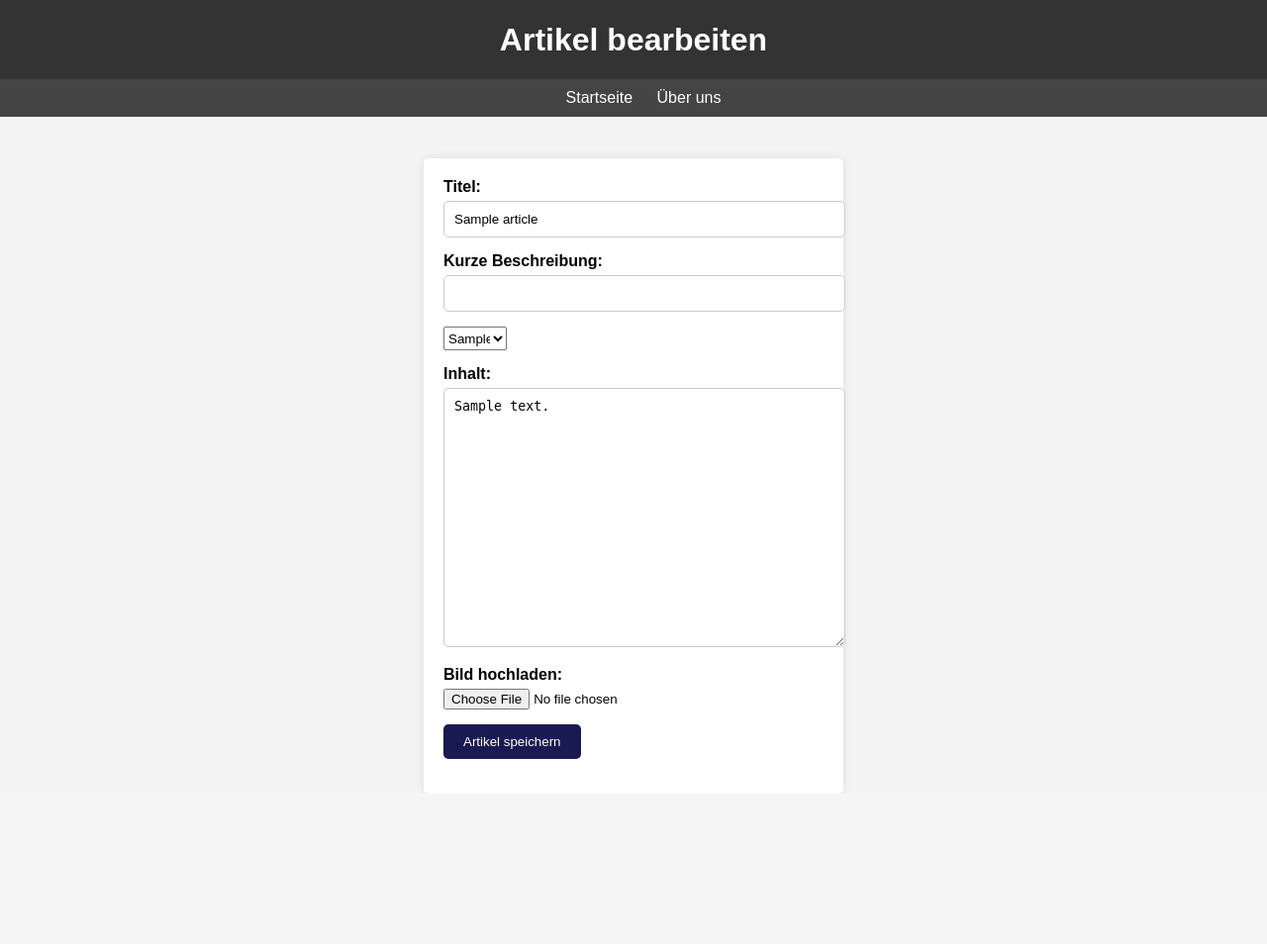
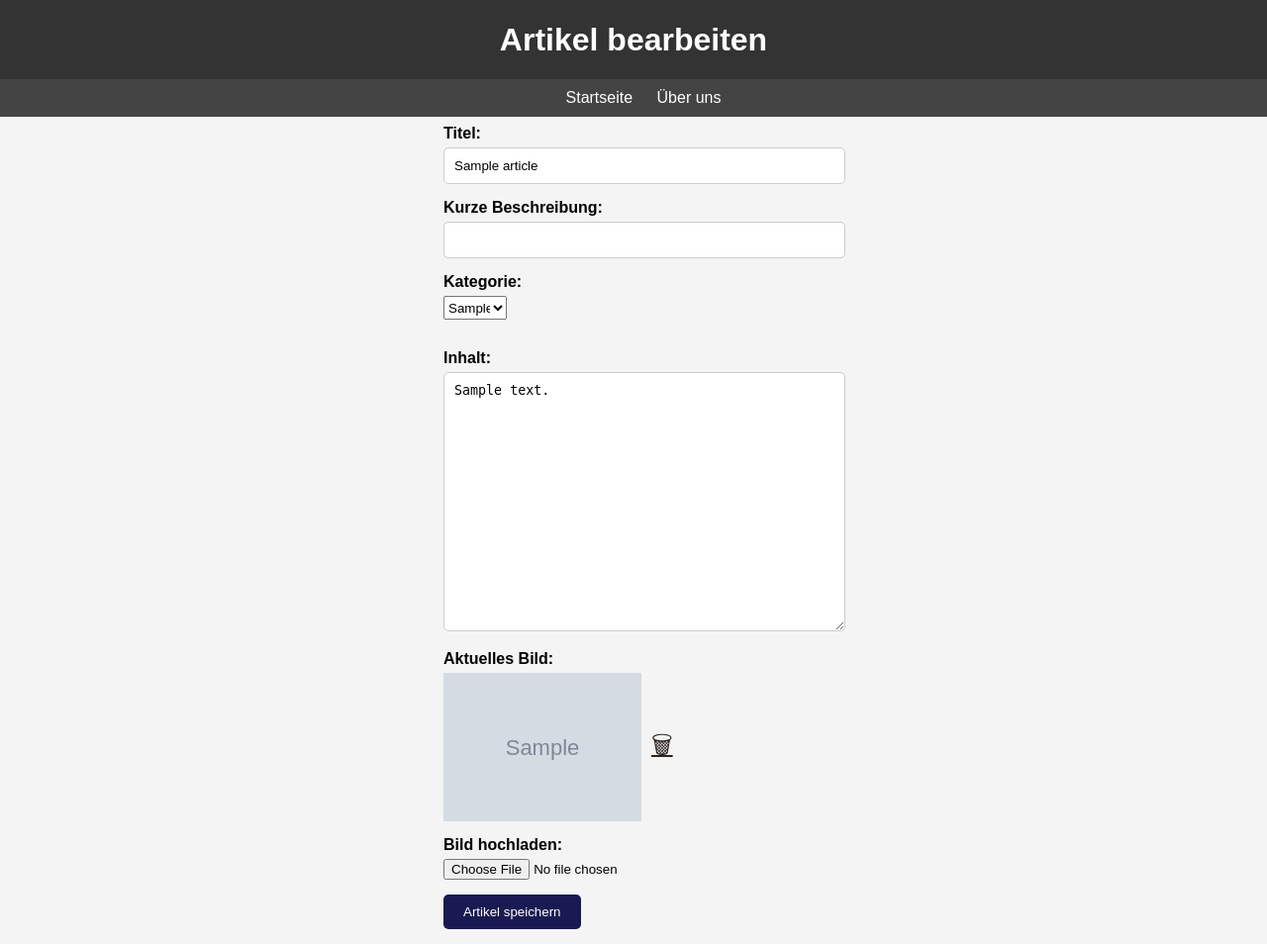
Before and after one commit to FabianGRD/WebDev, a PHP site: page /editArticle.php?id=1 in a window 1280 px wide. Shown: the whole page at 99% size. Before the commit the page ends 767 px from the top, so only its background shows below. Run offline with PHP 8.4, Linux system fonts and the light colour scheme; tables that the repository leaves empty or names only in its code hold one stand-in row (values such as "Sample post"); grey boxes marked "Sample" are stand-in pictures; data that the repository does not hold is empty.

Commit message:
edit and delete pictures of articles

```diff
--- a/Backend/saveNewArticle.php
+++ b/Backend/saveNewArticle.php
@@ -8,12 +8,8 @@ if ($_SERVER["REQUEST_METHOD"] == "POST") {
     $content = $conn->real_escape_string($_POST['content']);
     $imageUrl = null;
 
-    echo'test';
     if (isset($_FILES['image']) && $_FILES['image']['error'] == 0) {
         $targetDir = "../uploads/";
-        // if (!is_dir($targetDir)) {
-        //     mkdir($targetDir, 0777, true);
-        // }
 
         $targetFile = $targetDir . basename($_FILES['image']['name']);
         $imageFileType = strtolower(pathinfo($targetFile, PATHINFO_EXTENSION));
@@ -31,7 +27,6 @@ if ($_SERVER["REQUEST_METHOD"] == "POST") {
 
     if ($conn->query($sql) === TRUE) {
         header('Location: ../Frontend/index.php');
-        echo "". htmlspecialchars( basename( $_FILES["image"]["name"])) .
         exit();
     } else {
         echo "Error: " . $sql . "<br>" . $conn->error;
--- /dev/null
+++ b/Frontend/Style/editArticle.css
@@ -0,0 +1,21 @@
+.image-container {
+    display: flex;
+    align-items: center;
+}
+.image-container img {
+    max-width: 200px;
+    margin-right: 10px;
+    transition: filter 0.3s ease-in-out;
+}
+.delete-icon {
+    cursor: pointer;
+    color: rgb(43, 32, 32);
+    font-size: 24px;
+}
+.blurred {
+    filter: blur(5px);
+}
+.delete-icon-Active {
+    font-style: bolder;
+    font-size: 38px;
+}
--- a/Frontend/Style/newArticle.css
+++ b/Frontend/Style/newArticle.css
@@ -21,10 +21,8 @@ nav {
     background-color: #444;
     padding: 10px;
     text-align: center;
-    position: fixed;
-    width: 100vw;
+    width: 100%;
     top: 10vh;
-    z-index: 998;
 }
 nav a {
     color: #fff;
@@ -39,14 +37,12 @@ nav a:hover {
     justify-content: center;
     top: 20vh;
     width: 100vw;
-    margin-top: 10vh;
+    margin-top: 1vh;
+    background-color: #f4f4f4;
 }
 form {
-    background-color: #fff;
-    padding: 20px;
     width: 30vw;
     border-radius: 5px;
-    box-shadow: 0 0 10px rgba(0, 0, 0, 0.1);
 }
 form div {
     margin-bottom: 15px;
--- a/Frontend/editArticle.php
+++ b/Frontend/editArticle.php
@@ -4,7 +4,8 @@
     <meta charset="UTF-8">
     <meta name="viewport" content="width=device-width, initial-scale=1.0">
     <link rel="stylesheet" href="Style/newArticle.css">
-    <title>Neuen Artikel erstellen</title>
+    <link rel="stylesheet" href="Style/editArticle.css">
+    <title>Artikel bearbeiten</title>
 </head>
 <body>
     <header>
@@ -21,7 +22,7 @@
         require '../Backend/readArticleById.php';
     ?>
 
-    <form action="<?=' ../Backend/updateArticleById.php?id=' . $articleId. ' '?>" method="POST">
+    <form action="<?=' ../Backend/updateArticleById.php?id=' . $articleId. ' '?>" method="POST" enctype="multipart/form-data">
         <div>
             <label for="title">Titel:</label>
             <input type="text" id="title" name="title" value="<?= htmlspecialchars($article['title']) ?>" required>
@@ -30,6 +31,8 @@
             <label for="shortContent">Kurze Beschreibung:</label>
             <input type="text" id="shortContent" name="shortContent" value="<?= htmlspecialchars($article['shortContent']) ?>" required>
         </div>
+        <div>
+            <label for="category">Kategorie:</label>
             <select id="category" name="category" class="dropdown">
                 <option value="<?= htmlspecialchars($article['category']) ?>"><?= htmlspecialchars($article['category']) ?></option>
                 <option value="Standard News">Standard News</option>
@@ -38,15 +41,28 @@
                 <option value="Reviews">Reviews</option>
                 <option value="Hardware">Hardware</option>
             </select>
+        </div>
         <div>
             <label for="content">Inhalt:</label>
             <textarea id="content" class="content" name="content" rows="10" required><?= htmlspecialchars($article['content']) ?></textarea>
+        </div>
+        <div>
+            <label for="currentImage">Aktuelles Bild:</label>
+            <div class="image-container">
+                <?php if (!empty($article['picture'])): ?>
+                    <img id="currentImage" src="<?= htmlspecialchars($article['picture']) ?>" alt="Current Image">
+                    <a href="#" class="delete-icon" id="deleteIcon" title="Bild löschen">&#128465;</a>
+                <?php else: ?>
+                    <p>Kein Bild vorhanden</p>
+                <?php endif; ?>
+            </div>
         </div>
         <div>
             <label for="image">Bild hochladen:</label>
             <input type="file" id="image" name="image">
         </div>
         <div>
+            <input type="hidden" id="imageDeleted" name="imageDeleted" value="0">
             <input type="submit" value="Artikel speichern">
         </div>
     </form>
@@ -57,5 +73,31 @@
     }
     ?>
     </div>
+
+    <script>
+        document.addEventListener('DOMContentLoaded', function() {
+            const deleteIcon = document.getElementById('deleteIcon');
+            const currentImage = document.getElementById('currentImage');
+            const imageDeletedInput = document.getElementById('imageDeleted');
+
+            let imageDeleted = false;
+
+            // Event listener for the delete icon
+            deleteIcon.addEventListener('click', function(event) {
+                event.preventDefault();
+                if (currentImage && !imageDeleted) {
+                    currentImage.classList.add('blurred');
+                    deleteIcon.classList.add('delete-icon-Active');
+                    imageDeletedInput.value = '1';
+                    imageDeleted = true;
+                }else{
+                    currentImage.classList.remove('blurred');
+                    deleteIcon.classList.remove('delete-icon-Active');
+                    imageDeletedInput.value = '0';
+                    imageDeleted = false;
+                }
+            });
+        });
+    </script>
 </body>
 </html>
--- a/Frontend/index.php
+++ b/Frontend/index.php
@@ -56,7 +56,7 @@
             foreach ($articles as $article) {
                 echo'<div class="post">';
                 echo'<h3>' . htmlspecialchars($article["title"]) . '</h3>';
-                echo'<p>' . htmlspecialchars($article["shortContent"]) . '</p>';
+                echo'<span>' . htmlspecialchars($article["shortContent"]) . '</span>';
                 echo '<a href="article.php?id=' . $article["id"] . '">Weiterlesen</a>';
                 echo'</div>';
             }
--- a/Frontend/newArticle.html
+++ b/Frontend/newArticle.html
@@ -24,6 +24,8 @@
                 <label for="shortContent">Kurze Beschreibung:</label>
                 <input type="text" id="shortContent" name="shortContent" required></input>
             </div>
+            <div>
+                <label for="category">Kategorie:</label>
                 <select id="category" name="category" class="dropdown">
                     <option>Standard News</option>
                     <option>Top News</option>
@@ -31,6 +33,7 @@
                     <option>Reviews</option>
                     <option>Hardware</option>
                 </select>
+            </div>
             <div>
                 <label for="content">Inhalt:</label>
                 <textarea id="content" class="content" name="content" rows="10" required></textarea>
```
Also changed, not shown: Backend/deleteImage.php (added, +21 -0 lines), Backend/updateArticleById.php (+32 -5 lines), uploads/168838.jpg (added), uploads/man-neon-suit-sits-chair-with-neon-sign-that-says-word-it_188544-27011.avif (added). Lines whose indentation alone changed are shown as unchanged.
